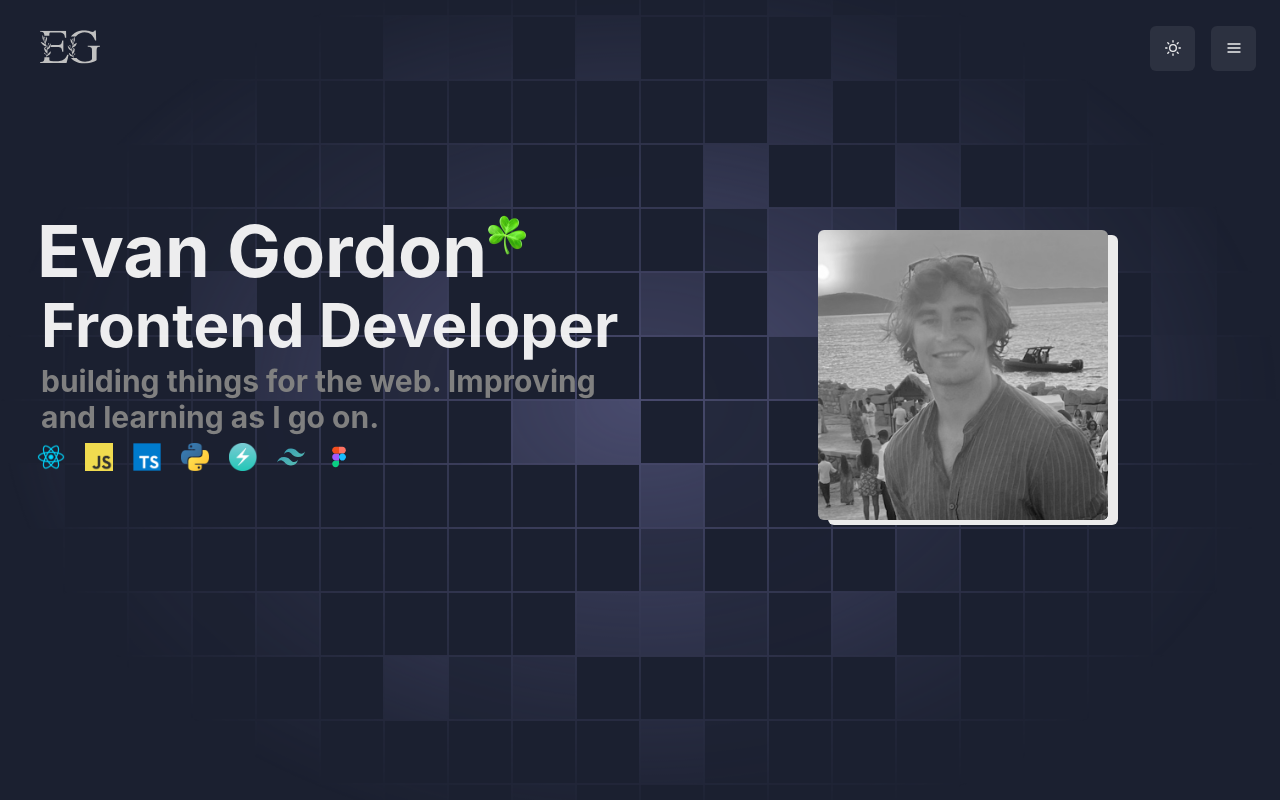
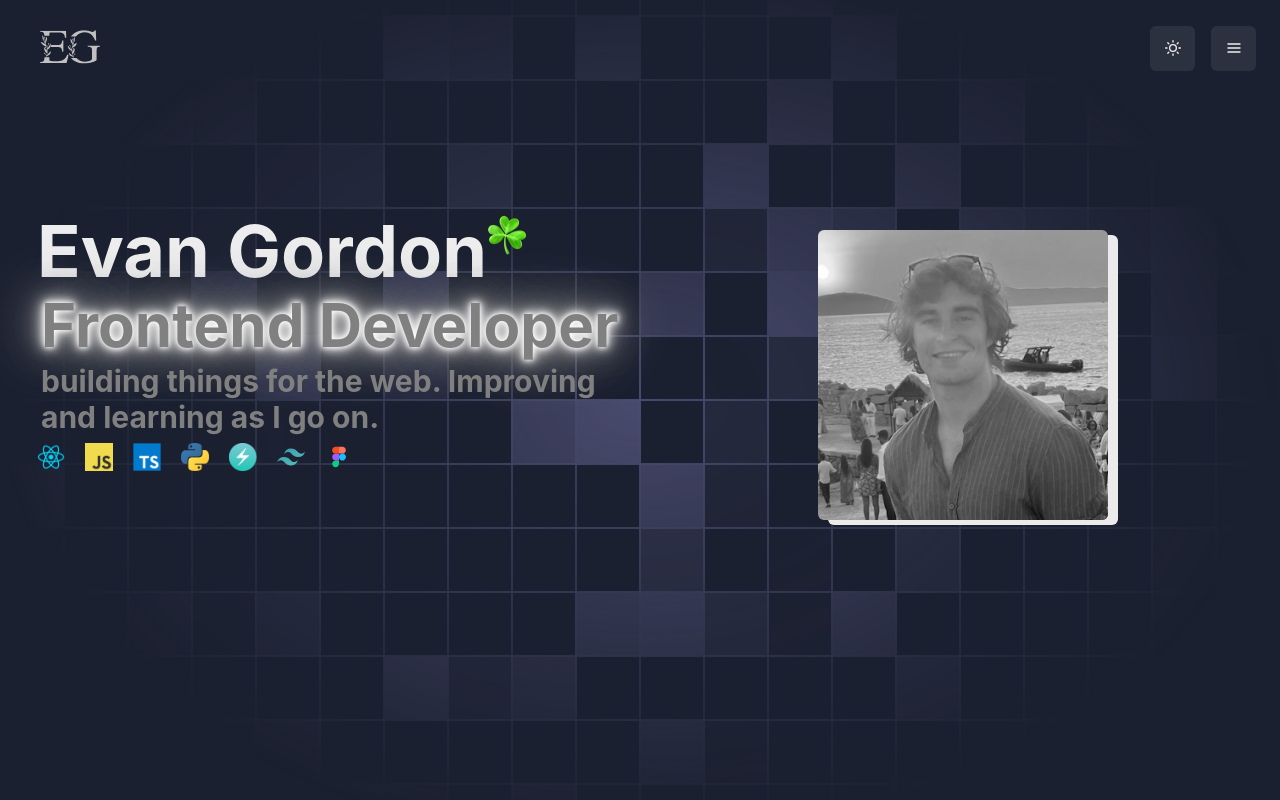
Before and after one commit to evangordo/Portfolio, a React (Create React App) app: page / in a window 1280 px wide. Shown: the top 800 px of the page. Built offline with nearby package versions, Linux system fonts and the light colour scheme.

Commit message:
added textShadow

```diff
--- a/src/components/Hero.jsx
+++ b/src/components/Hero.jsx
@@ -83,7 +83,11 @@ export default function About() {
               mx={{ base: 6, md: 1, lg: 0 }}
               textAlign={{ base: "center", sm: "start", md: "start" }}
               size={{ base: "xl", sm: "xl", lg: "3xl" }}
-              _hover={{ textDecoration: "underline" }}
+              _dark={{ color: "grey" }}
+              style={{
+                textShadow:
+                  "0 0 5px #fff, 0 0 10px #fff, 0 0 15px #fff, 0 0 20px grey, 0 0 30px grey, 0 0 40px grey, 0 0 55px grey, 0 0 75px grey",
+              }}
             >
               Frontend Developer
             </Heading>
```
